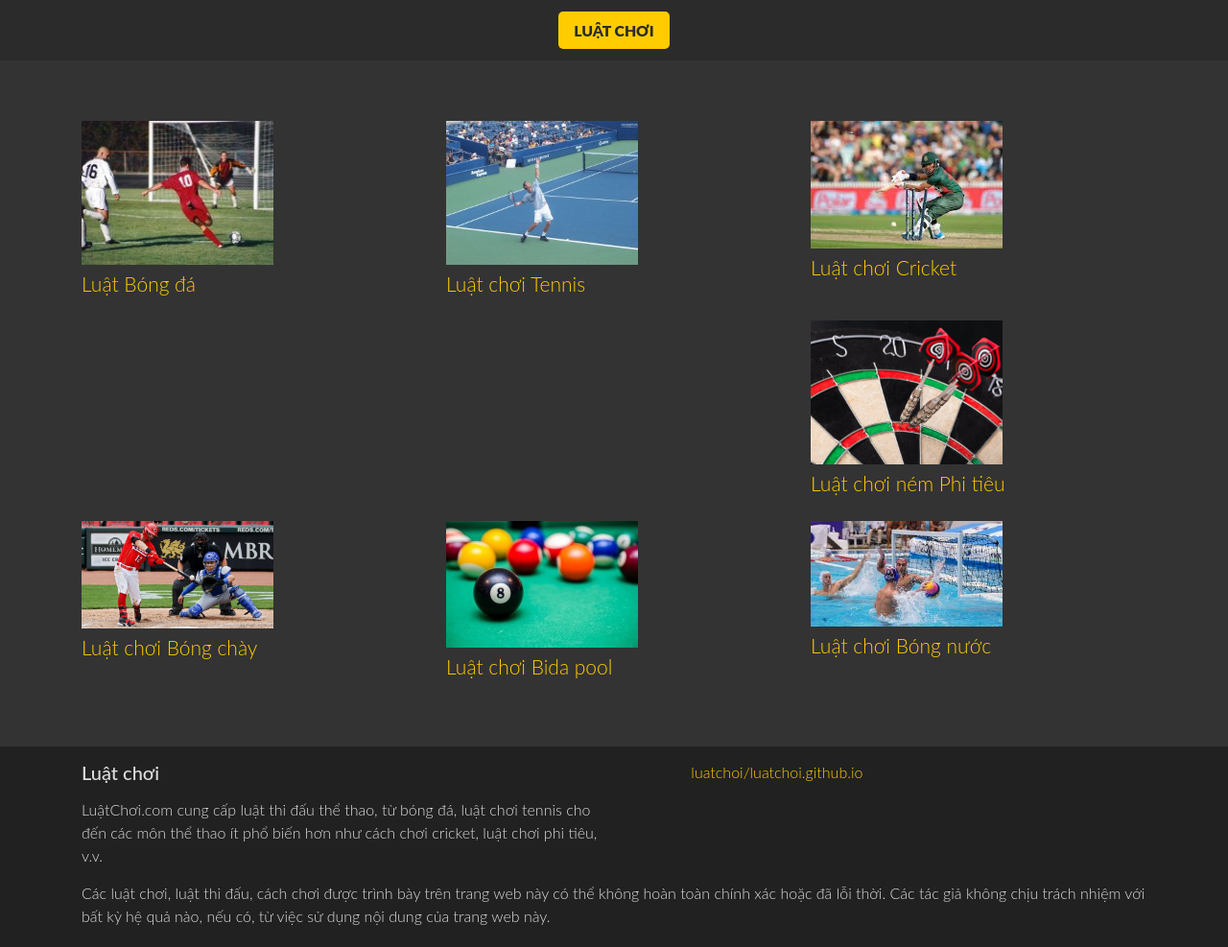
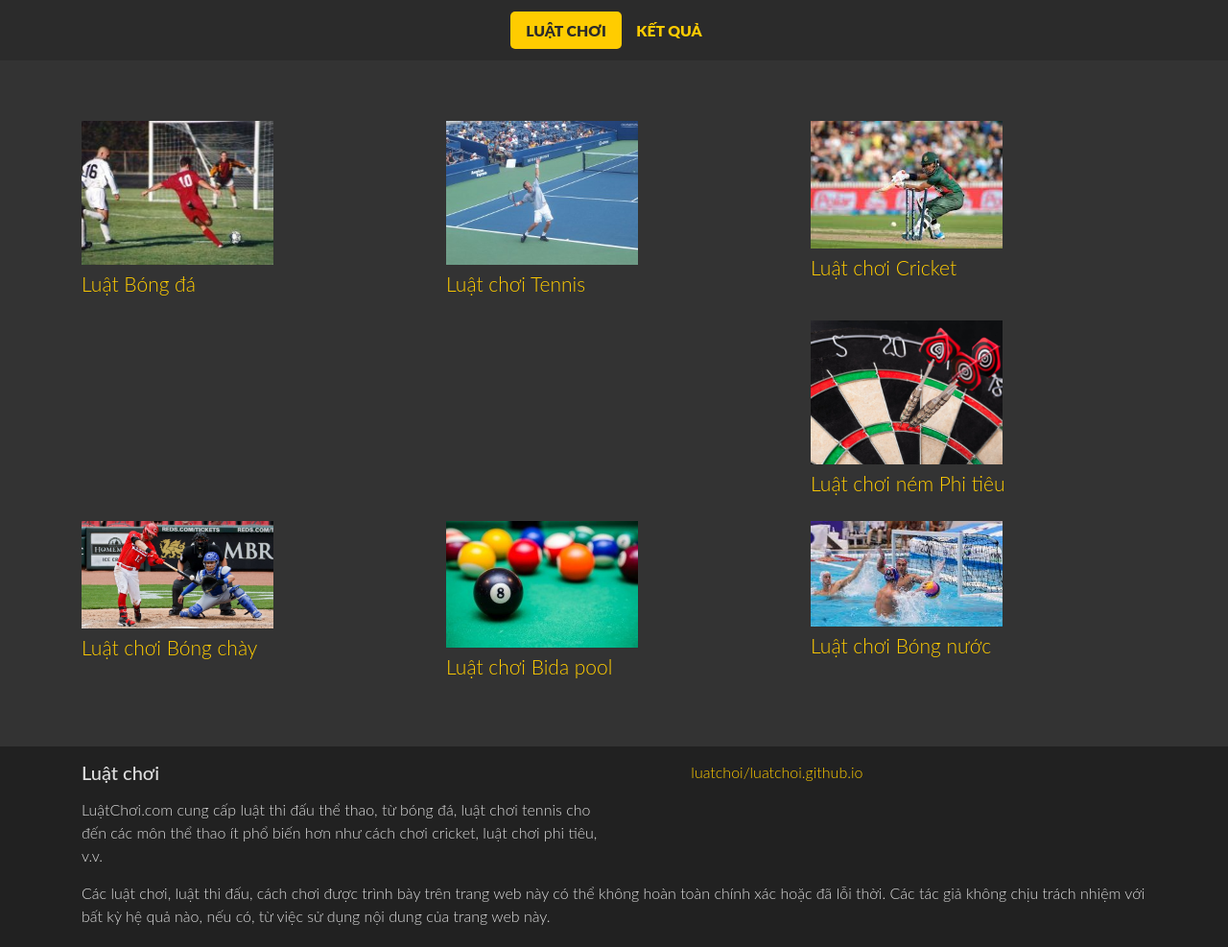
Before and after one commit to luatchoi/luatchoi.github.io, a Jekyll site: the page built from index.html, in a window 1280 px wide. Shown: the whole page at 96% size. Built offline with Jekyll 4.4.1, drawn with Linux system fonts in a browser that asks for light colours; some web fonts are replaced; the list of posts is cut into pages by our own code.

Commit message:
Added backlink to Flashscore.vn

```diff
--- a/_includes/header.html
+++ b/_includes/header.html
@@ -6,6 +6,9 @@
           <li class="nav-item active">
             <a class="nav-link" href="{{ site.baseurl }}/">{{ site.title }}<span class="sr-only">{{ page.title }}</span></a>
           </li>
+          <li class="nav-item">
+            <a href="https://www.flashscore.com" class="nav-link" target="_blank">Kết quả</a>
+          </li>
         </ul>
       </div>
     </div>
```
